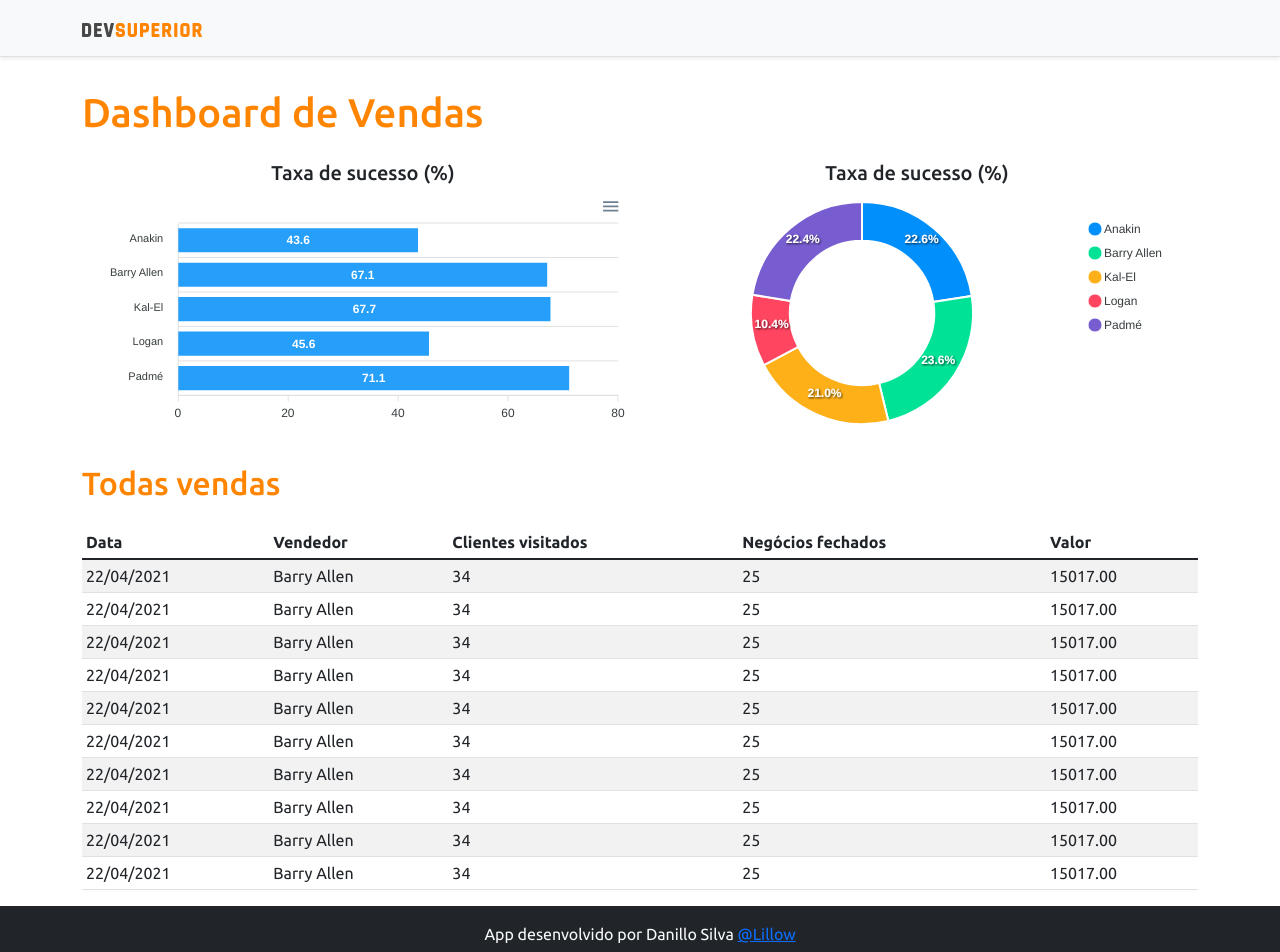
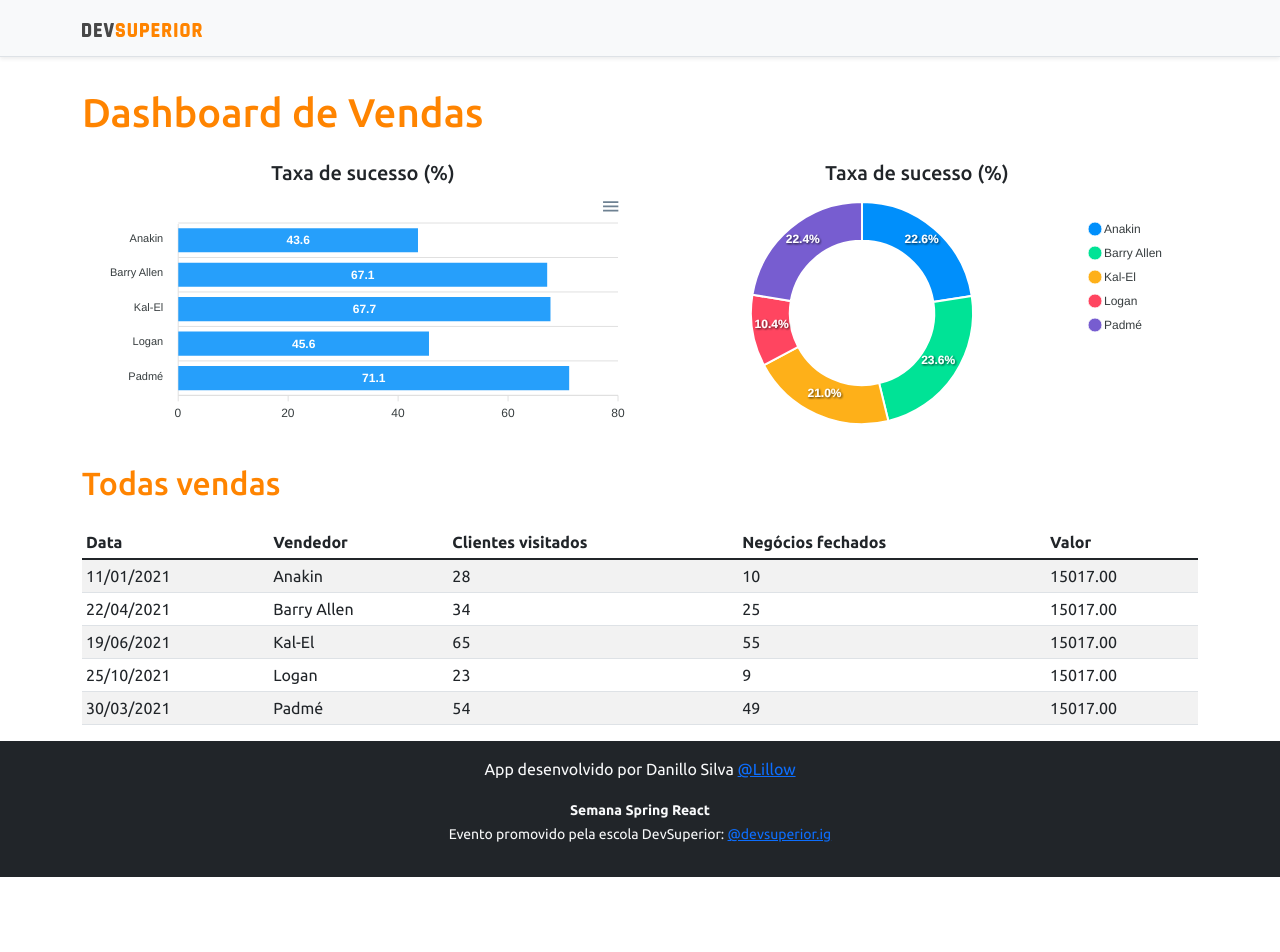
Before and after one commit to Lillow/dsvendas, a React (Create React App) app in the folder frontend/: page / in a window 1280 px wide. Shown: the top 952 px of the page. After the commit the page ends 877 px from the top, so only its background shows below. Built offline with nearby package versions, Linux system fonts and the light colour scheme.

Commit message:
Small change.

```diff
--- a/frontend/src/components/DataTable/index.tsx
+++ b/frontend/src/components/DataTable/index.tsx
@@ -13,10 +13,10 @@
         </thead>
         <tbody>
           <tr>
-            <td>22/04/2021</td>
-            <td>Barry Allen</td>
-            <td>34</td>
-            <td>25</td>
+            <td>11/01/2021</td>
+            <td>Anakin</td>
+            <td>28</td>
+            <td>10</td>
             <td>15017.00</td>
           </tr>
           <tr>
@@ -27,59 +27,24 @@
             <td>15017.00</td>
           </tr>
           <tr>
-            <td>22/04/2021</td>
-            <td>Barry Allen</td>
-            <td>34</td>
-            <td>25</td>
+            <td>19/06/2021</td>
+            <td>Kal-El</td>
+            <td>65</td>
+            <td>55</td>
             <td>15017.00</td>
           </tr>
           <tr>
-            <td>22/04/2021</td>
-            <td>Barry Allen</td>
-            <td>34</td>
-            <td>25</td>
+            <td>25/10/2021</td>
+            <td>Logan</td>
+            <td>23</td>
+            <td>9</td>
             <td>15017.00</td>
           </tr>
           <tr>
-            <td>22/04/2021</td>
-            <td>Barry Allen</td>
-            <td>34</td>
-            <td>25</td>
-            <td>15017.00</td>
-          </tr>
-          <tr>
-            <td>22/04/2021</td>
-            <td>Barry Allen</td>
-            <td>34</td>
-            <td>25</td>
-            <td>15017.00</td>
-          </tr>
-          <tr>
-            <td>22/04/2021</td>
-            <td>Barry Allen</td>
-            <td>34</td>
-            <td>25</td>
-            <td>15017.00</td>
-          </tr>
-          <tr>
-            <td>22/04/2021</td>
-            <td>Barry Allen</td>
-            <td>34</td>
-            <td>25</td>
-            <td>15017.00</td>
-          </tr>
-          <tr>
-            <td>22/04/2021</td>
-            <td>Barry Allen</td>
-            <td>34</td>
-            <td>25</td>
-            <td>15017.00</td>
-          </tr>
-          <tr>
-            <td>22/04/2021</td>
-            <td>Barry Allen</td>
-            <td>34</td>
-            <td>25</td>
+            <td>30/03/2021</td>
+            <td>Padmé</td>
+            <td>54</td>
+            <td>49</td>
             <td>15017.00</td>
           </tr>
         </tbody>
```
